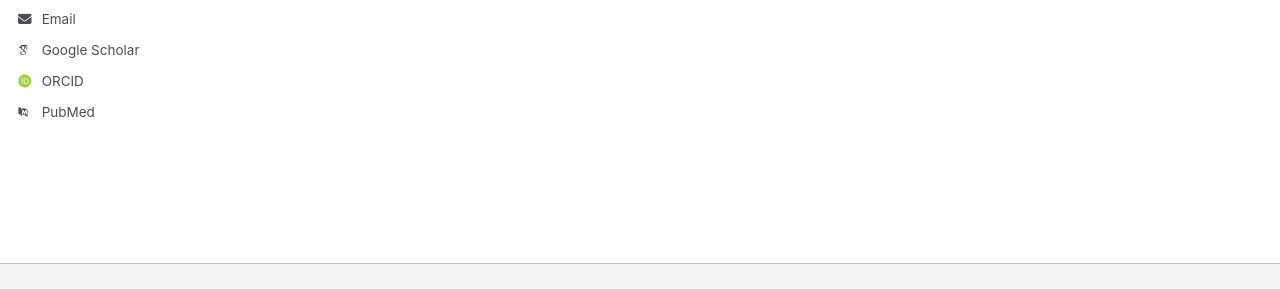
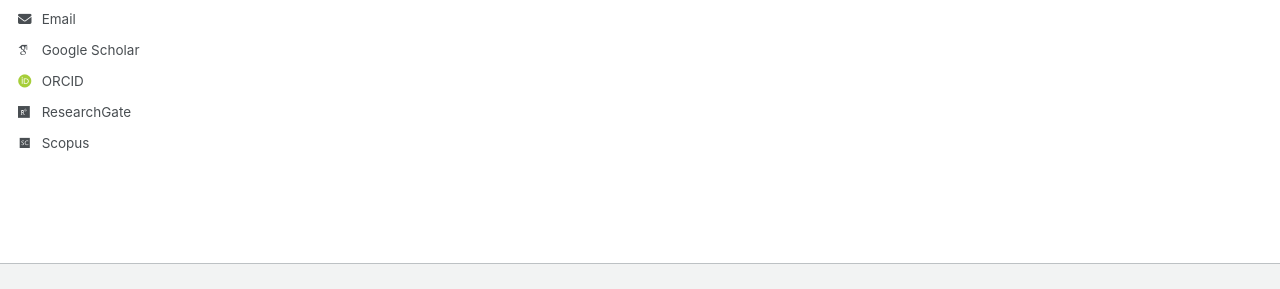
Before and after one commit to hengkiprimayana/hengkiprimayana.github.io, a Jekyll site: the page built from _pages/about.md, in a window 1280 px wide. Shown: the part 526-815 px from the top of the page. Built offline with Jekyll 4.4.1, drawn with Linux system fonts in a browser that asks for light colours; some web fonts are replaced; a script that is not in the unit is left out; part of the change alters nothing that is shown.

Commit message:
Update _config.yml

```diff
--- a/_config.yml
+++ b/_config.yml
@@ -29,18 +29,18 @@ author:
   location         : "Bali, Indonesia"
   employer         : "IAHN Mpu Kuturan"
   uri              : # URL
-  email            : "none@example.org"
+  email            : "hengkiprimayana@stahnmpukuturan.ac.id"
 
   # Academic websites
   academia         : # URL
   arxiv            : # URL - Update with the correct link to your profile
-  googlescholar    : "https://scholar.google.com/citations?user=PS_CX0AAAAAJ"
+  googlescholar    : "https://scholar.google.com/citations?user=c5w-oRIAAAAJ"
   impactstory      : # URL
-  orcid            : "http://orcid.org/yourorcidurl"
+  orcid            : "http://orcid.org/0000-0001-7755-8860"
   semantic         : # URL
-  pubmed           : "https://www.ncbi.nlm.nih.gov/pubmed/?term=john+snow"
-  researchgate     : # URL
-  scopus           : # URL
+  pubmed           : # URL
+  researchgate     : "www.researchgate.net/profile/Kadek-Primayana-2"
+  scopus           : "https://www.scopus.com/authid/detail.uri?authorId=57219776192"
 
   # Repositories and software development
   bitbucket        : # Username - Update with your username on the site
```
